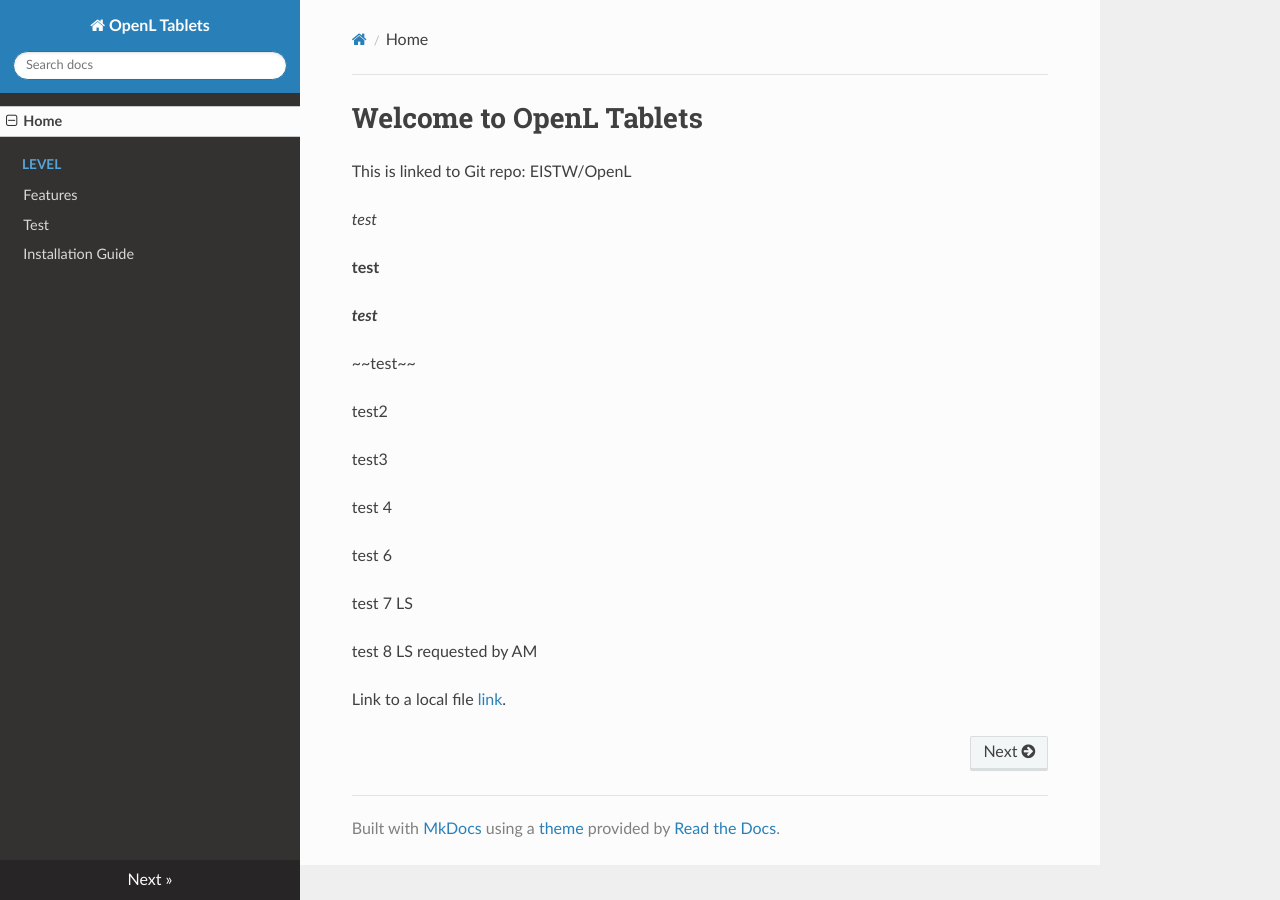
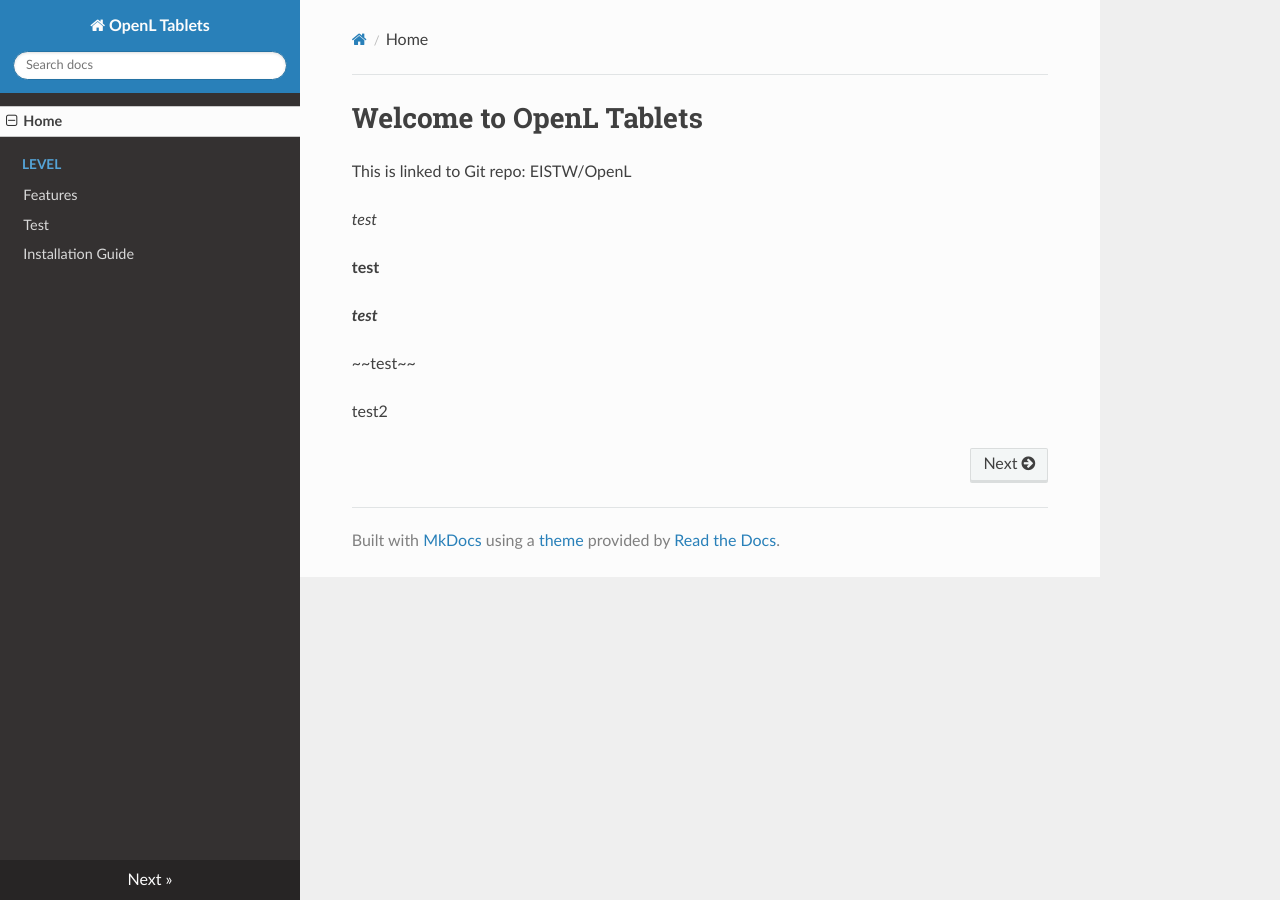
Before and after one commit to WWmonster/MarkdownTest, an MkDocs documentation site: the page built from docs/index.md, in a window 1280 px wide. Built offline with MkDocs 1.6.1, drawn with Linux system fonts in a browser that asks for light colours; nearby versions of some CDN libraries; old or Windows-style settings are respelled for this version of MkDocs.

Commit message:
Update index.md

```diff
--- a/docs/index.md
+++ b/docs/index.md
@@ -1,4 +1,5 @@
 # Welcome to OpenL Tablets
+
 This is linked to Git repo: EISTW/OpenL
 
 *test*
@@ -10,15 +11,3 @@ This is linked to Git repo: EISTW/OpenL
 ~~test~~
 
 test2
-
-test3
-
- test 4
-
- test 6
-
- test 7 LS
-
- test 8 LS requested by AM
-
-Link to a local file [link](Test.xlsx).
```
